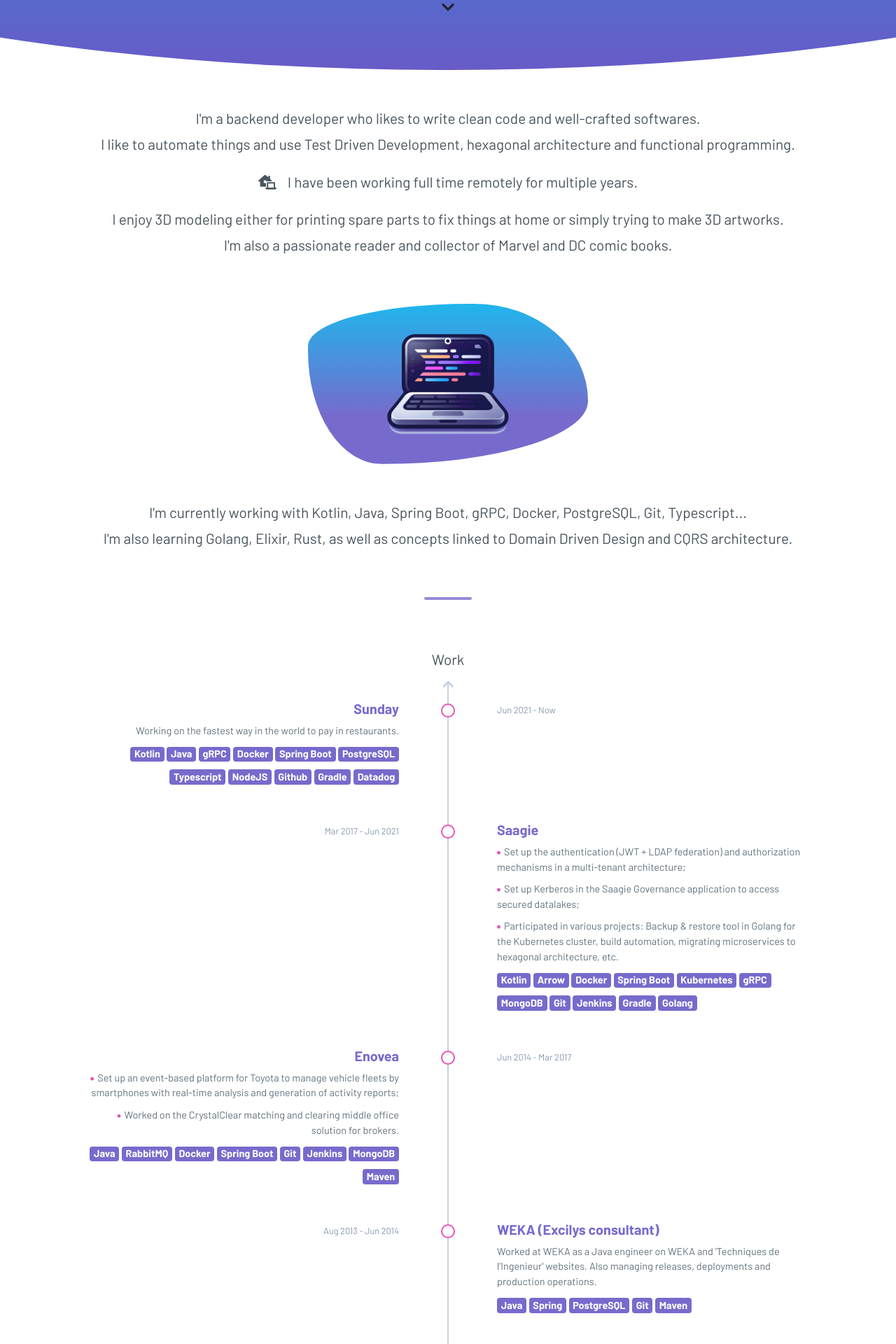
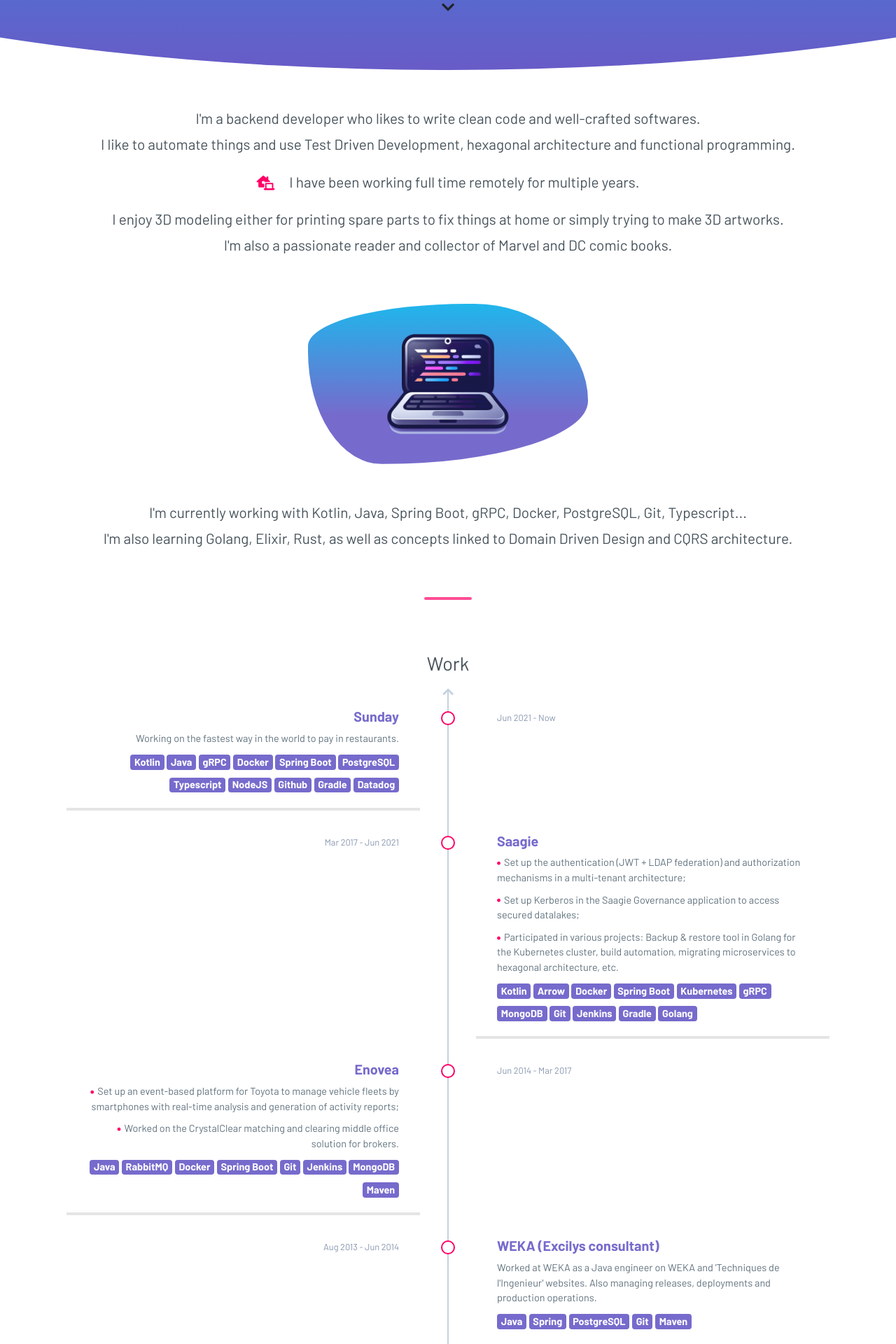
Before and after one commit to antoinecarton/antoinecarton.github.io, a Jekyll site: the page built from index.md, in a window 1280 px wide. Shown: the part 521-2441 px from the top of the page at 70% size. Built offline with Jekyll 4.4.1, drawn with Linux system fonts in a browser that asks for light colours; some of the changed text lies outside the part shown.

Commit message:
update timeline design + color modification

```diff
--- a/_layouts/default.html
+++ b/_layouts/default.html
@@ -116,7 +116,7 @@
             <i class="fas fa-graduation-cap"></i>Engineering degree (Information Systems Architectures) from <a href="https://www.insa-rouen.fr/en" target="_blank">Institut National des Sciences Appliquées (INSA)</a> of Rouen, France
           </div>
           <div class="description">
-            <i class="fas fa-graduation-cap"></i>A-Levels: Mathematics, Engineering sciences, France
+            <i class="fas fa-graduation-cap"></i>A-Levels: Mathematics and Engineering sciences, France
           </div>
       </div>
     </div>
@@ -150,6 +150,7 @@
         </div>
       </div>
     </div>
+    <script src="assets/js/main.js"></script>
     <script src="assets/js/dots-nav.js"></script>
   </body>
 </html>
--- a/_sass/_timeline.scss
+++ b/_sass/_timeline.scss
@@ -27,7 +27,7 @@
 
 .tm-work .tm-description i {
     font-size: 5px;
-    color: $color-text-pink;
+    color: $color-red-pink;
     padding-right: 5px;
     vertical-align: middle;
 }
@@ -57,10 +57,20 @@
     position: relative;
     @media (min-width: $breakpoint-320+1) {
       padding: 18px 30px;
+      -webkit-border-radius: 0;
+      -moz-border-radius: 0;
+      border-radius: 0;
     }
-    -webkit-border-radius: 10px;
-    -moz-border-radius: 10px;
-    border-radius: 10px;
+}
+
+.tm-description {
+  @media (min-width: $breakpoint-320+1) {
+    padding: 18px 30px;
+    border-bottom: 4px solid rgba(0, 0, 0, 0.1);
+  }
+}
+.tm-description.last-tm-description {
+  border-bottom: none;
 }
 
 .tm-work .tm-description h4 {
@@ -136,7 +146,7 @@
       border-radius: 100px;
       z-index: 100;
       background: #ffffff;
-      border: 2px solid $color-text-pink;
+      border: 2px solid $color-red-pink;
   }
 
 
--- a/_sass/_variables.scss
+++ b/_sass/_variables.scss
@@ -16,7 +16,8 @@ $color-text-pink: #ea51b2;
 $color-text-white: #f1f2f8;
 $color-blue: #08AEEA;
 $color-green: #2AF598;
-$color-text-red: #FF3D52;
+$color-red: #FF3D52;
+$color-red-pink: #FF0066;
 $color-dark-gray: #222329;
 
 $opacity-qmx: 0.9
--- a/_sass/default.scss
+++ b/_sass/default.scss
@@ -56,7 +56,7 @@ a {
   }
   &:hover {
     cursor: pointer;
-    color: darken($color-text-pink, 10%);
+    color: $color-red-pink;
     text-decoration: none;
     opacity: $opacity-qmx;
   }
@@ -64,11 +64,15 @@ a {
 
 .reversea {
   &, &:visited, &:focus {
-    color: $color-text-pink;
+    color: $color-red-pink;
   }
   &:hover {
-    color: darken($color-text-pink, 10%);
+    color: darken($color-red-pink, 5%);
   }
+}
+
+%title {
+  font-size: 1.5em;
 }
 
 .larger {
@@ -93,7 +97,7 @@ a {
 }
 
 hr.rounded {
-  border: 2px solid $color-text-purple;
+  border: 2px solid $color-red-pink;
   border-radius: 5px;
   width: 5%;
   opacity: 0.7;
@@ -210,6 +214,9 @@ hr.rounded {
     .description {
       @extend %description;
     }
+    i {
+      @extend %icon;
+    }
   }
 }
 
@@ -238,16 +245,15 @@ hr.rounded {
 }
 
 %icon {
-  color: $color-text-pink;
+  color: $color-red-pink;
   padding-right: 5px;
   vertical-align: middle;
 }
 
 .education-section {
   @extend .presentation-section;
-
-  i {
-    @extend %icon;
+  .title {
+    @extend %title;
   }
 }
 
@@ -255,14 +261,16 @@ hr.rounded {
   @extend %parent-section;
   .container {
     .title {
-      font-size: 1.15em;
+      @extend %title;
     }
   }
 }
 
 .certification-section {
   @extend .presentation-section;
-
+  .title {
+    @extend %title;
+  }
   i {
     @extend %icon;
   }
@@ -296,7 +304,7 @@ hr.rounded {
       }
       &:hover {
         cursor: pointer;
-        color: darken($color-text-pink, 10%);
+        color: $color-red-pink;
         text-decoration: none;
         opacity: $opacity-qmx;
       }
--- a/_sass/dots-nav.scss
+++ b/_sass/dots-nav.scss
@@ -77,8 +77,8 @@
 	height: 0;
 	left: 0;
 	width: 100%;
-	background-color: $color-text-pink;
-	box-shadow: 0 0 1px $color-text-pink;
+	background-color: $color-red-pink;
+	box-shadow: 0 0 1px $color-red-pink;
 	-webkit-transition: height 0.3s ease;
 	transition: height 0.3s ease;
 }
--- /dev/null
+++ b/assets/js/main.js
@@ -0,0 +1,6 @@
+document.addEventListener('DOMContentLoaded', function () {
+    const tmdescriptions = document.querySelectorAll('.tm-description');
+    if (tmdescriptions.length > 0) {
+      tmdescriptions[tmdescriptions.length - 1].classList.add('last-tm-description');
+    }
+  });
```
